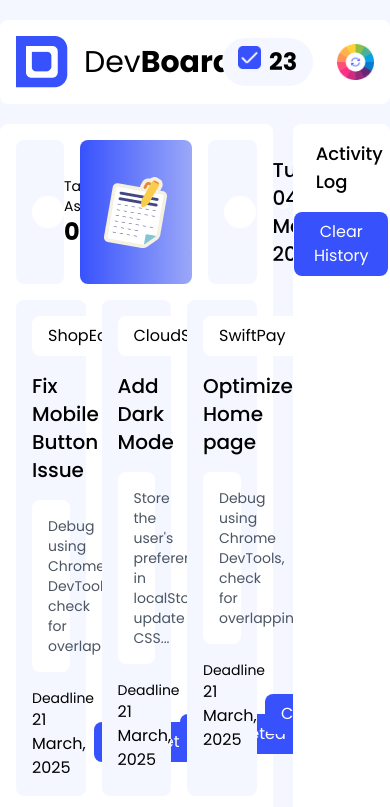
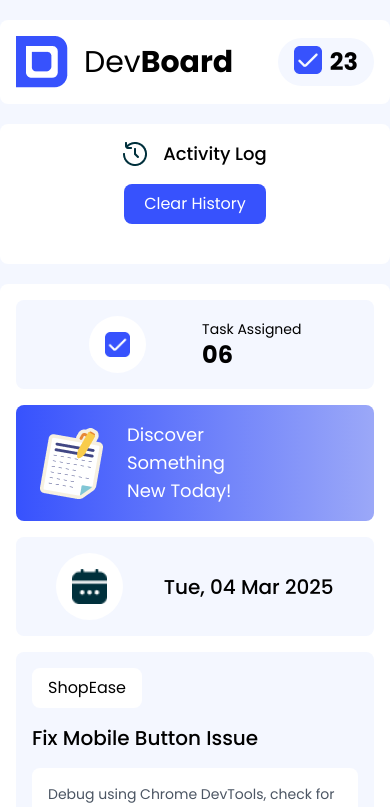
Before and after one commit to robiulalam02/Dev-Board, a plain HTML site: page index.html in a window 390 px wide. Shown: the top 807 px of the page. Drawn offline with nearby package versions, Linux system fonts and the light colour scheme.

Commit message:
give responsive & media query

```diff
--- a/index.html
+++ b/index.html
@@ -35,22 +35,22 @@
             <h3 class="text-3xl">Dev<span class="font-bold">Board</span></h3>
           </div>
 
-          <div class="flex items-center gap-6">
+          <div class="flex items-center gap-0 md:gap-6">
             <div class="flex gap-2 bg-[#F4F7FF] px-4 py-2 rounded-3xl">
               <div><img src="assets/checkbox.png" alt="" /></div>
               <p id="total-task" class="text-2xl font-bold">23</p>
             </div>
-            <button><img id="theme" src="assets/theme-btn.png" alt="" /></button>
+            <button><img class="theme-btn" id="theme" src="assets/theme-btn.png" alt="" /></button>
           </div>
         </nav>
       </header>
 
-      <main class="flex min-h-screen gap-5">
-        <section class="w-9/12 p-4 bg-white rounded-lg">
+      <main class="flex flex-col-reverse min-h-screen gap-5 md:flex-row">
+        <section class="w-full p-4 bg-white rounded-lg md:w-9/12">
           <header>
-            <div class="grid grid-cols-4 gap-4">
+            <div class="grid grid-cols-1 gap-4 md:grid-cols-4">
               <div
-                class="bg-[#F4F7FF] col-span-1 rounded-lg p-4 flex justify-evenly items-center"
+                class="bg-[#F4F7FF] rounded-lg p-4 flex justify-evenly items-center"
               >
                 <div class="p-4 bg-white rounded-full">
                   <img width="25" src="assets/checkbox.png" alt="" />
@@ -62,7 +62,7 @@
               </div>
               <div
                 id="discover-new-btn"
-                class="bg-gradient-to-r to-[#9BA8F8] task-btn from-[#3752FD] col-span-2 rounded-lg p-4 gap-4 flex justify-between items-center"
+                class="bg-gradient-to-r to-[#9BA8F8] task-btn from-[#3752FD] md:col-span-2 rounded-lg p-4 gap-4 flex justify-between items-center"
               >
                 <img src="assets/board.png" alt="" />
                 <p class="text-lg text-white mr-28">
@@ -70,7 +70,7 @@
                 </p>
               </div>
               <div
-                class="bg-[#F4F7FF] col-span-1 p-4 gap-4 rounded-lg flex justify-evenly items-center"
+                class="bg-[#F4F7FF] p-4 gap-4 rounded-lg flex justify-evenly items-center"
               >
                 <div class="p-4 bg-white rounded-full">
                   <img width="35" src="assets/calender.png" alt="" />
@@ -81,7 +81,7 @@
           </header>
 
           <article class="mt-4">
-            <div class="grid grid-cols-3 gap-4">
+            <div class="grid grid-cols-1 gap-4 md:grid-cols-3">
 
               <div class="flex flex-col bg-[#F4F7FF] p-4 rounded-lg gap-4">
                 <div><button class="px-4 py-2 bg-white rounded-lg">ShopEase</button></div>
@@ -201,7 +201,7 @@
           </article>
         </section>
         <section
-          class="flex flex-col items-center w-3/12 p-4 bg-white rounded-lg"
+          class="flex flex-col items-center w-full p-4 bg-white rounded-lg md:w-3/12"
         >
           <div class="flex items-center gap-4 text-lg">
             <div><img src="assets/activity.png" alt=""></div>
--- a/style.css
+++ b/style.css
@@ -17,3 +17,21 @@ body {
     padding: 10px;
     border-radius: 8px;
 }
+
+@media only screen and (max-width: 464px) {
+    .theme-btn {
+      display: none;
+    }
+    .logo-container{
+        gap: .5em;
+    }
+    .logo-container img{
+        width: 32px;
+    }
+    .logo-container h3{
+        font-size: 24px;
+    }
+    .back-to-desk-btn{
+        font-size: 14px;
+    }
+  }
```
Also changed, not shown: question.html (+2 -2 lines).
